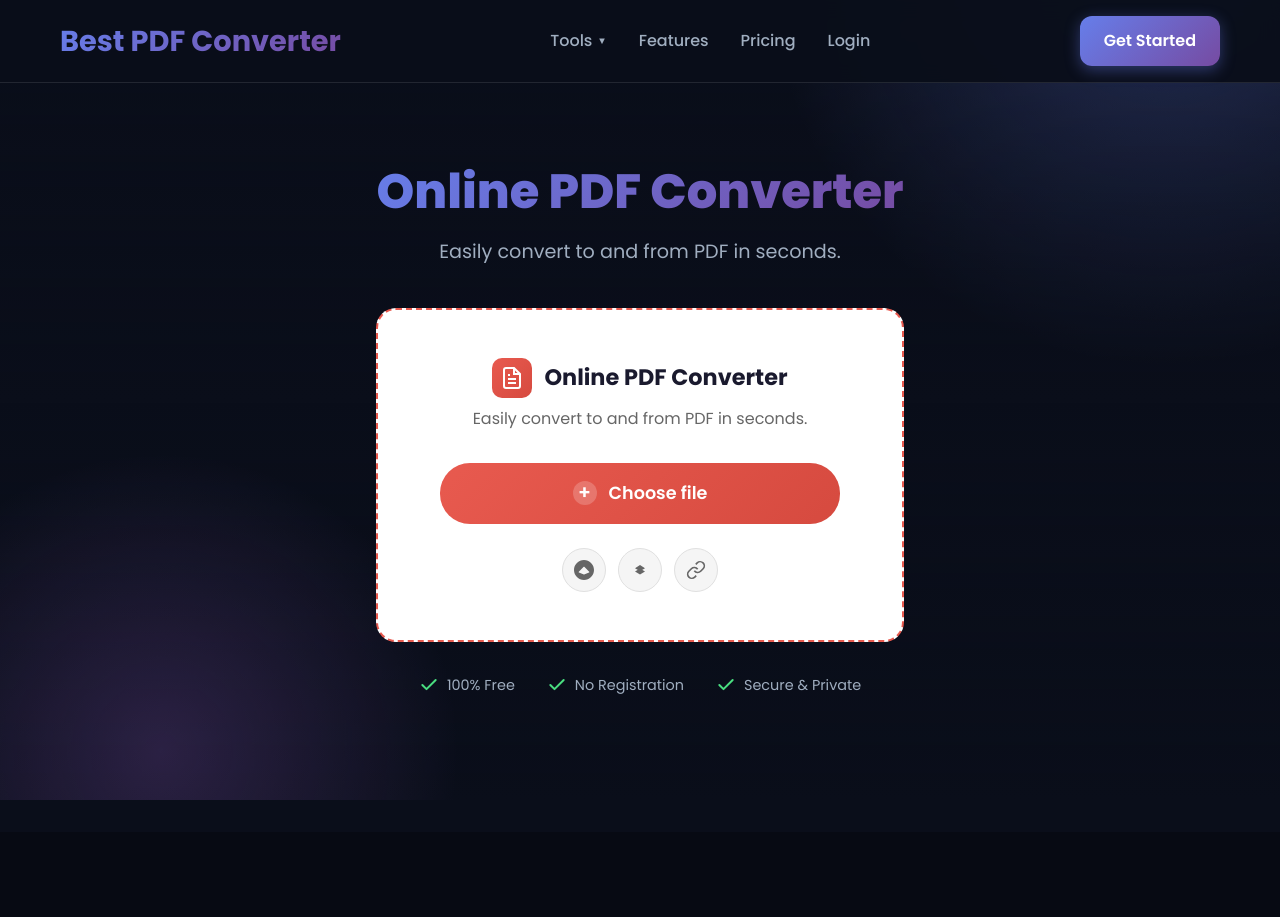
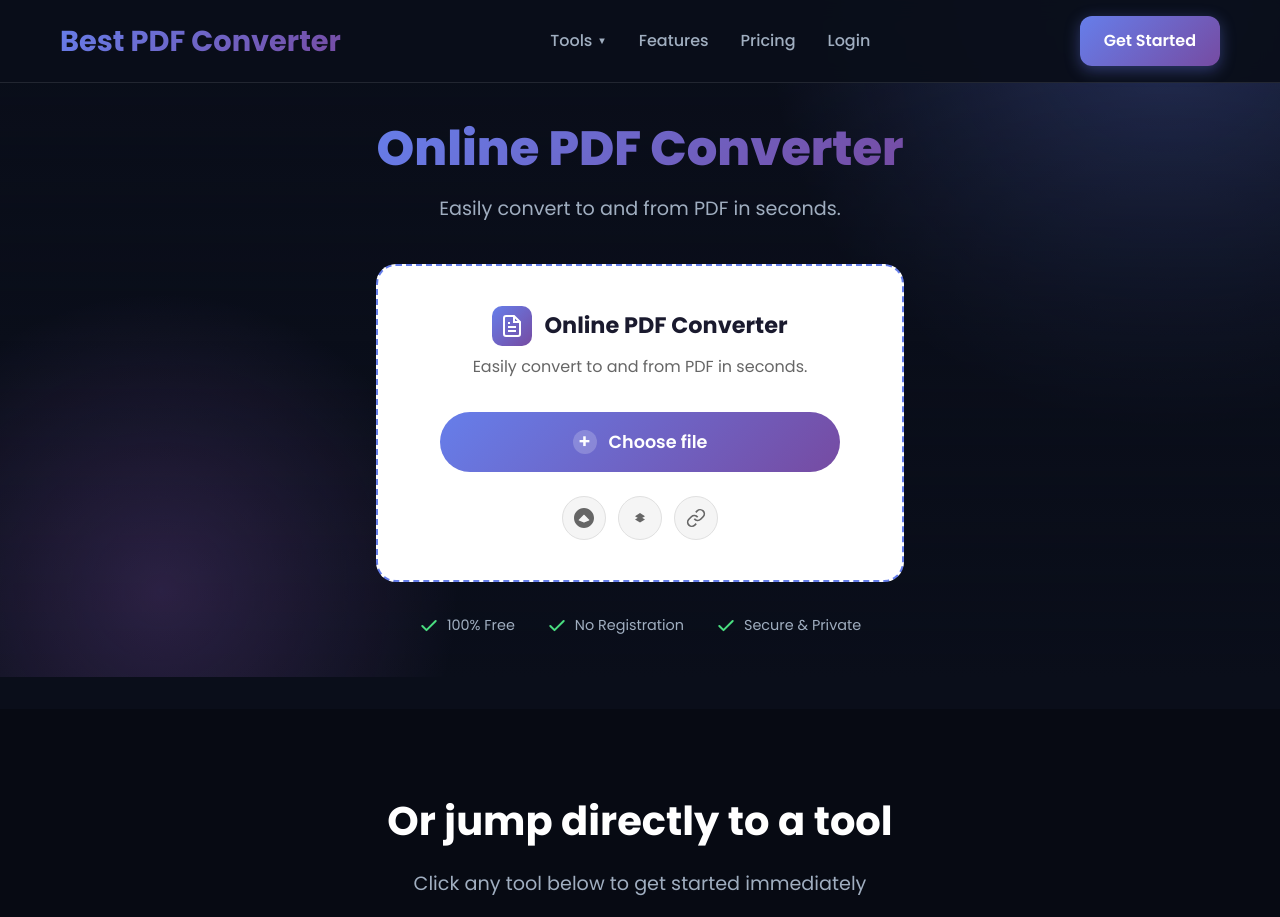
Before and after one commit to zfermi/Zenpdf, a Flask app: page / in a window 1280 px wide. Shown: the top 917 px of the page. Run offline with Flask 3, Linux system fonts and the light colour scheme; data that the repository does not hold is empty; some libraries are stand-ins or nearby versions.

Commit message:
Fix upload zone: wider layout, purple theme colors, visible in viewport

```diff
--- a/templates/index.html
+++ b/templates/index.html
@@ -280,8 +280,8 @@
         /* Hero Section - Redesigned */
         .hero {
             position: relative;
-            padding: 140px 0 80px;
-            min-height: 100vh;
+            padding: 120px 0 40px;
+            min-height: auto;
             display: flex;
             align-items: center;
         }
@@ -347,7 +347,7 @@
         .hero-content {
             position: relative;
             text-align: center;
-            max-width: 800px;
+            max-width: 100%;
             margin: 0 auto;
         }
 
@@ -371,30 +371,29 @@
             margin-bottom: 2.5rem;
         }
 
-        /* Upload Zone - Competitor Style */
+        /* Upload Zone - Wide Style with Theme Colors */
         .upload-zone-wrapper {
             background: #ffffff;
-            border: 2px dashed #e85a4f;
+            border: 2px dashed #667eea;
             border-radius: 20px;
-            padding: 3rem 2rem;
+            padding: 2.5rem 2rem;
             margin-bottom: 2rem;
             transition: all 0.3s ease;
             cursor: pointer;
             position: relative;
             overflow: hidden;
-            max-width: 700px;
-            margin-left: auto;
-            margin-right: auto;
+            max-width: 100%;
+            width: 100%;
         }
 
         .upload-zone-wrapper:hover {
-            border-color: #d64a3f;
-            box-shadow: 0 10px 40px rgba(232, 90, 79, 0.15);
+            border-color: #764ba2;
+            box-shadow: 0 10px 40px rgba(102, 126, 234, 0.2);
         }
 
         .upload-zone-wrapper.drag-over {
-            border-color: #d64a3f;
-            background: #fff5f5;
+            border-color: #764ba2;
+            background: #f8f5ff;
             transform: scale(1.01);
         }
 
@@ -409,7 +408,7 @@
         .upload-zone-logo {
             width: 40px;
             height: 40px;
-            background: linear-gradient(135deg, #e85a4f 0%, #d64a3f 100%);
+            background: linear-gradient(135deg, #667eea 0%, #764ba2 100%);
             border-radius: 10px;
             display: flex;
             align-items: center;
@@ -436,7 +435,7 @@
         }
 
         .upload-btn {
-            background: linear-gradient(135deg, #e85a4f 0%, #d64a3f 100%);
+            background: linear-gradient(135deg, #667eea 0%, #764ba2 100%);
             color: white;
             padding: 1rem 0;
             border-radius: 30px;
@@ -456,7 +455,7 @@
 
         .upload-btn:hover {
             transform: translateY(-2px);
-            box-shadow: 0 8px 25px rgba(232, 90, 79, 0.4);
+            box-shadow: 0 8px 25px rgba(102, 126, 234, 0.5);
         }
 
         .upload-btn .plus-icon {
@@ -493,8 +492,8 @@
         }
 
         .upload-option:hover {
-            background: #fff5f5;
-            border-color: #e85a4f;
+            background: #f8f5ff;
+            border-color: #667eea;
             transform: translateY(-2px);
         }
 
```
